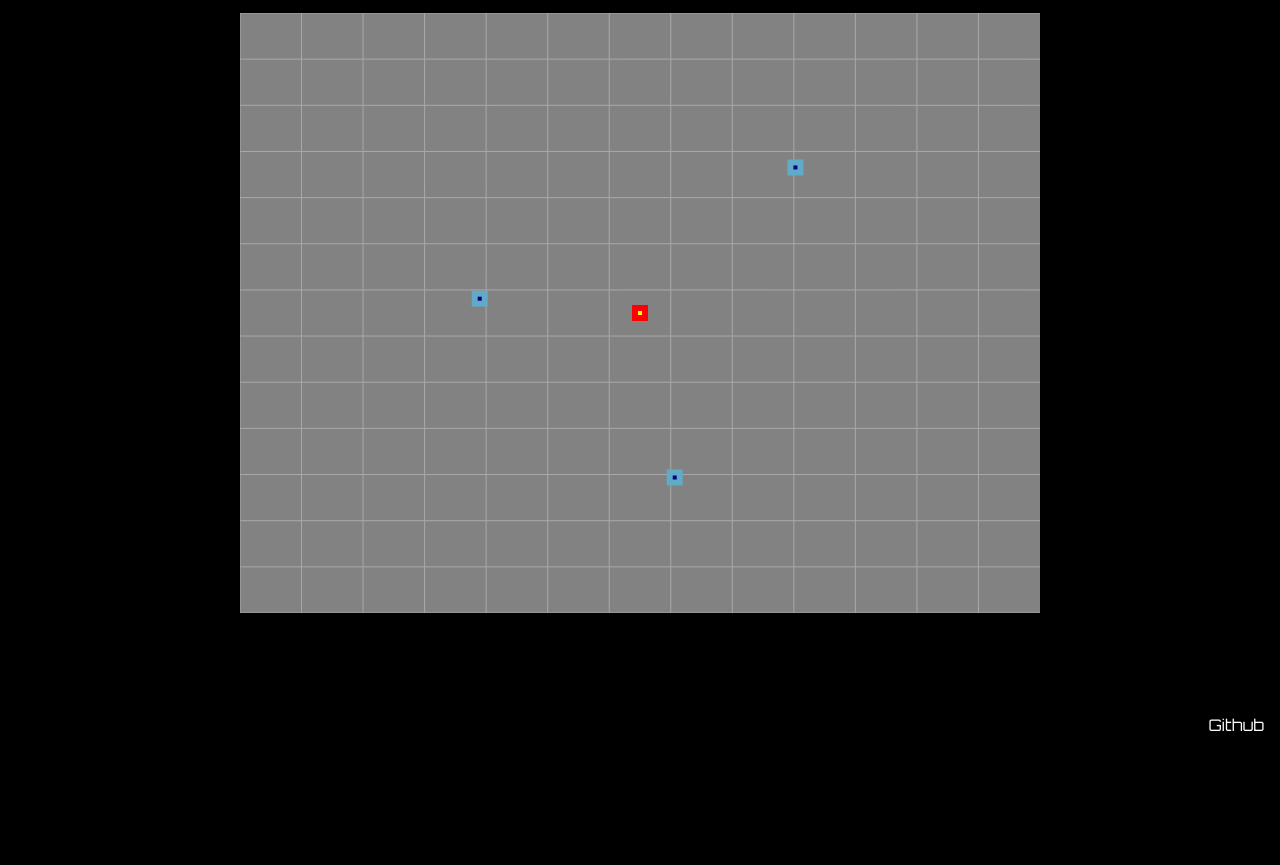
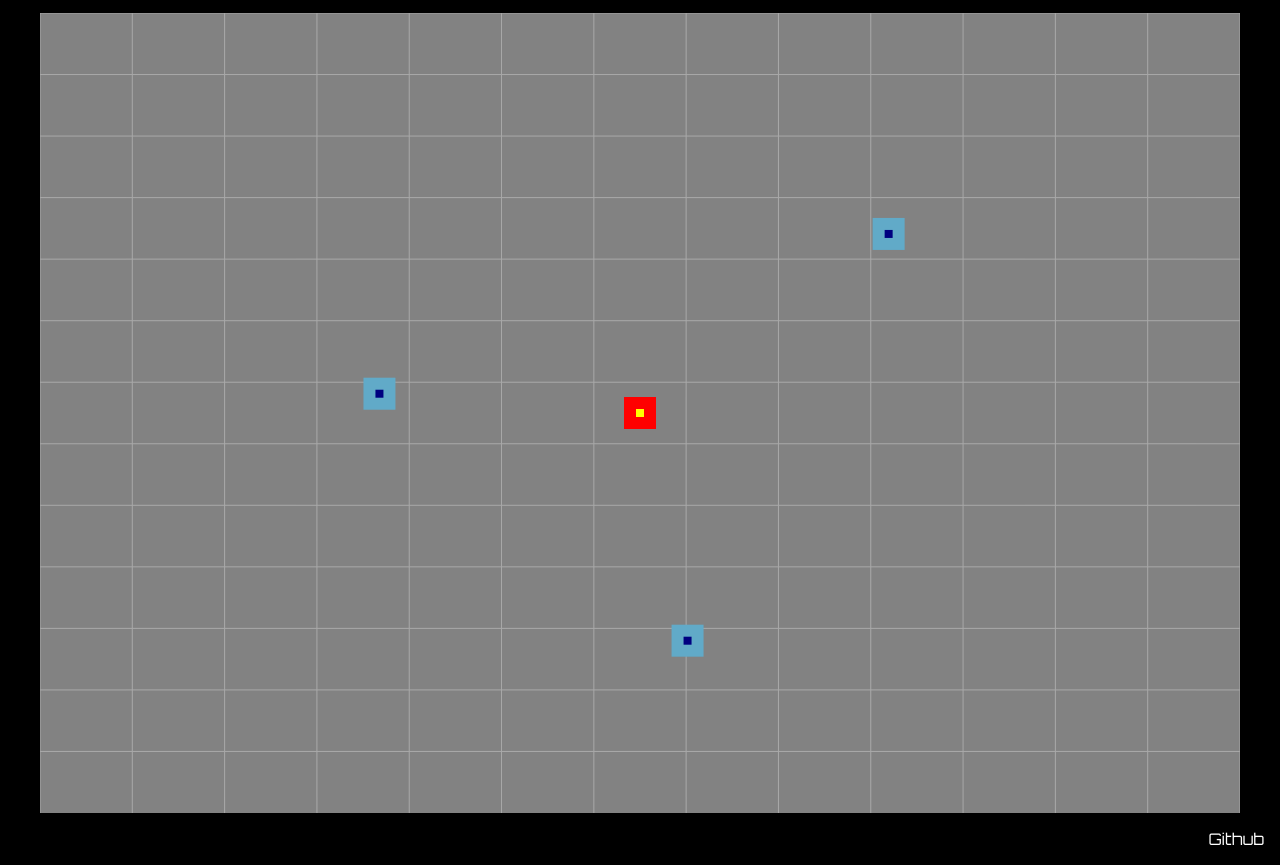
Before and after one commit to justino/GridWarriors, a plain HTML site: page index.html in a window 1280 px wide. Both pictures are taken after a click on the button "Enter the Game Grid". Shown: the part 49-914 px from the top of the page. Before the commit the page ends 800 px from the top, so only its background shows below. Drawn offline with Linux system fonts and the light colour scheme.

Commit message:
Changing grid size and shape

```diff
--- a/css/gridwarriors.css
+++ b/css/gridwarriors.css
@@ -29,12 +29,13 @@ body {
     min-height: 100vh;
 }
 
-header, main {
+header {
     margin: 1rem auto 0 auto;
     width: 800px;
 }
 
 main {
+    margin: 1rem auto 0 auto;
     flex: 1;
 }
 
--- a/js/config.js
+++ b/js/config.js
@@ -1,9 +1,8 @@
 export default {
     // Game Window Metrics
-    width: 800,
-    height: 600,
-    unitSize: 16,
-    discSize: 4, // Should be divisible by 2
+    width: 1200,
+    height: 800,
+    unitSize: 32, // Should be divisible by 2
 
     gameStartTime: 2,
 
--- a/js/discs/disc.js
+++ b/js/discs/disc.js
@@ -10,7 +10,10 @@ export const DiscStates = Object.freeze({
 
 export class Disc extends Sprite {
     constructor(name, color, unit) {
-        super(unit.gameGrid, name, config.discSize, config.discSize, color, unit.location)
+        const discSize = config.unitSize / 4
+        super(unit.gameGrid, name, discSize, discSize, color, unit.location)
+
+        this.discSize = discSize
 
         this.owner = unit
 
@@ -62,12 +65,12 @@ export class Disc extends Sprite {
             case DiscStates.BOUNCING:
             case DiscStates.RETURNING:
                 // Square
-                if (this.height !== config.discSize) this.changeHeight(config.discSize)
+                if (this.height !== this.discSize) this.changeHeight(this.discSize)
                 this.DrawSprite()
                 break
             case DiscStates.DEADLY:
                 // Flat
-                if (this.height !== config.discSize / 2) this.changeHeight(config.discSize / 2)
+                if (this.height !== this.discSize / 2) this.changeHeight(this.discSize / 2)
                 this.DrawSprite()
                 break
         }
```
